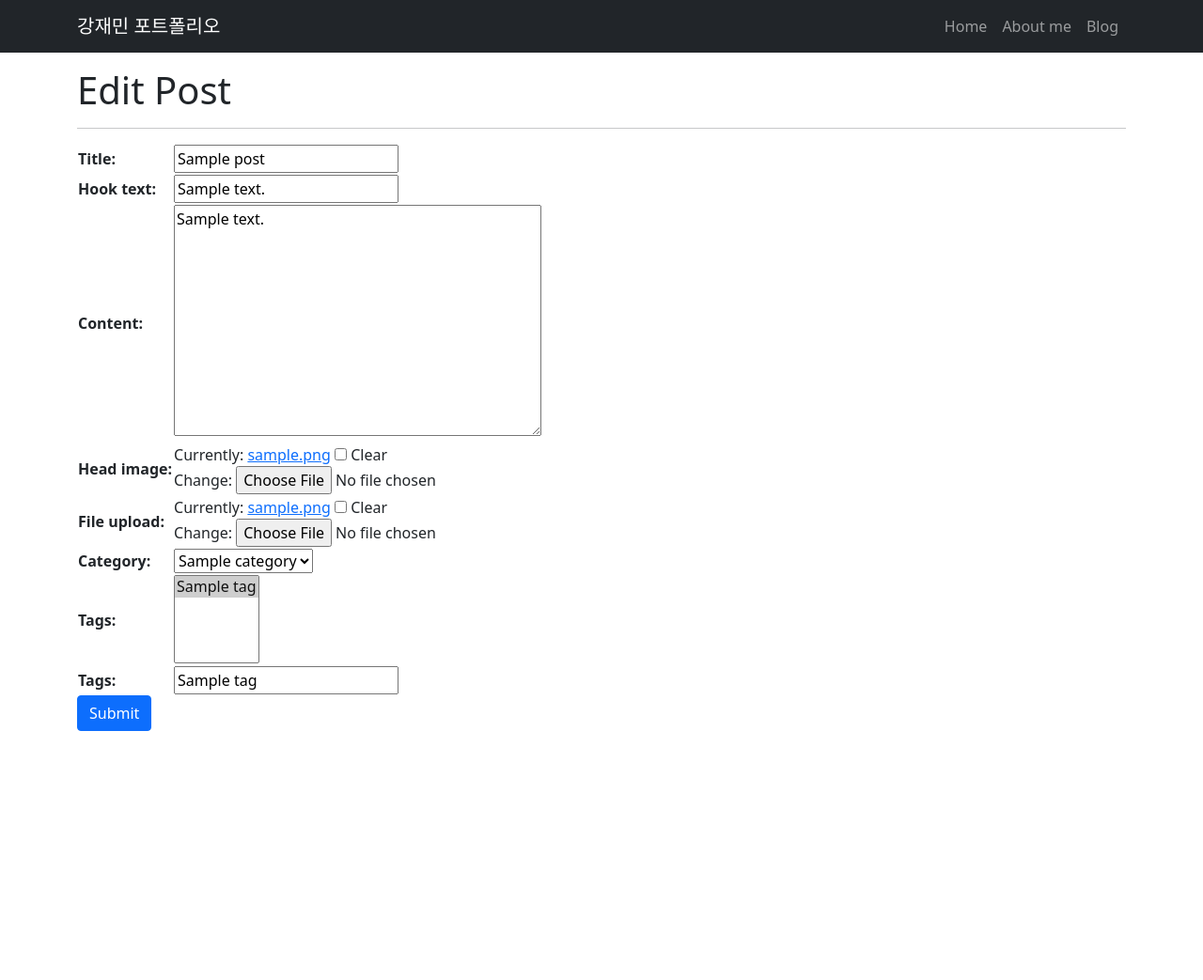
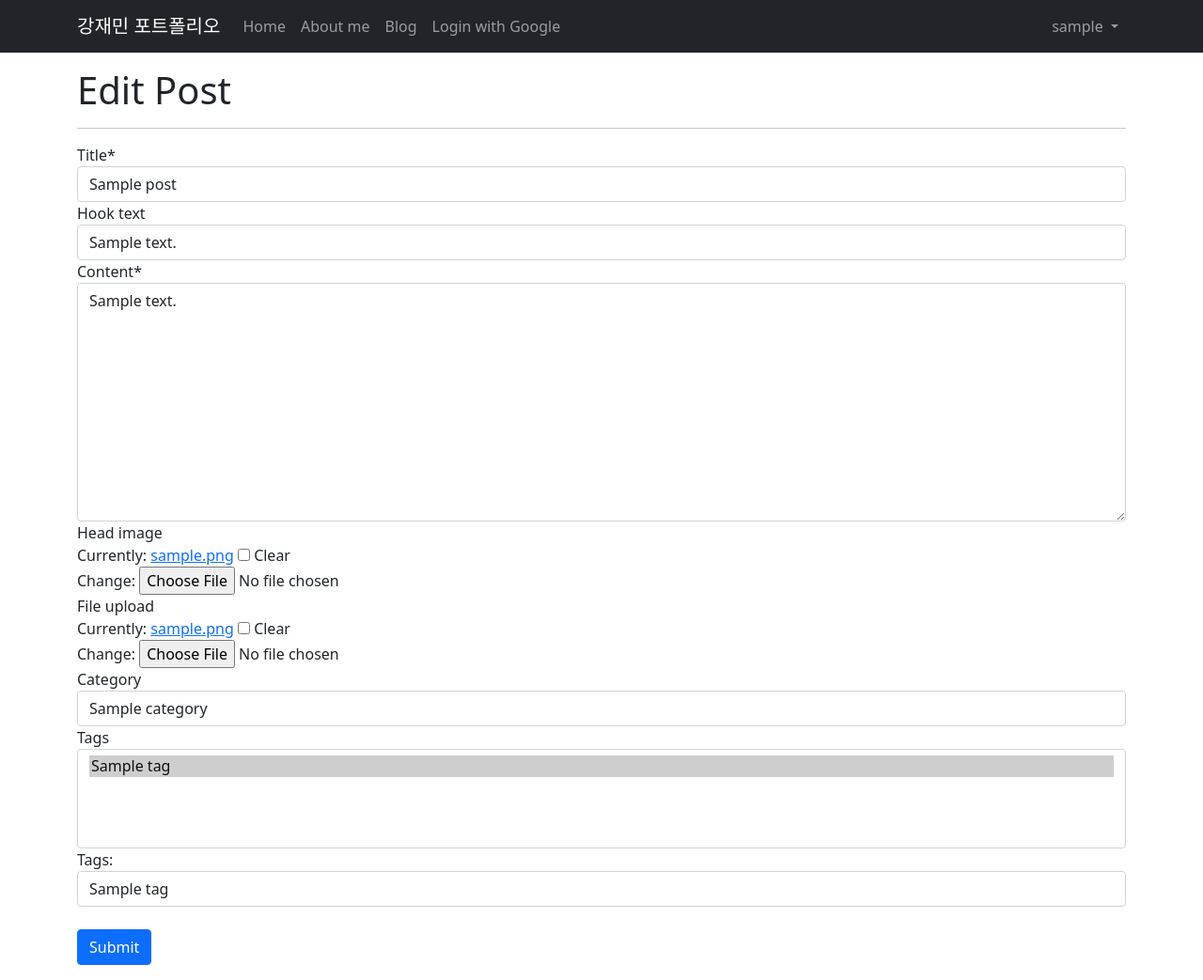
Before and after one commit to kangjaemingit/PortfolioPage_Django, a Django app: page /blog/update_post/1/ in a window 1280 px wide. Shown: the whole page at 94% size. Before the commit the page ends 778 px from the top, so only its background shows below. Run offline with Django 3.2, Linux system fonts and the light colour scheme; a user stored in the database is signed in; tables that the repository leaves empty hold one stand-in row (values such as "Sample post"); some libraries are stand-ins or nearby versions.

Commit message:
외부 라이브러리 사용 크리스피 폼, 마크다운, 구아로

```diff
--- a/blog/admin.py
+++ b/blog/admin.py
@@ -1,9 +1,10 @@
 from django.contrib import admin
+from markdownx.admin import MarkdownxModelAdmin
 
 # Register your models here.
 from .models import Post, Category, Tag
 
-admin.site.register(Post)
+admin.site.register(Post, MarkdownxModelAdmin)
 
 
 class CategoryAdmin(admin.ModelAdmin):
--- a/blog/models.py
+++ b/blog/models.py
@@ -1,5 +1,7 @@
 from django.db import models
 from django.contrib.auth.models import User
+from markdownx.models import MarkdownxField
+from markdownx.utils import markdown
 import os
 
 
@@ -29,7 +31,7 @@
 class Post(models.Model):
     title = models.CharField(max_length=30)
     hook_text = models.CharField(max_length=100, blank=True)
-    content = models.TextField()
+    content = MarkdownxField()
     head_image = models.ImageField(upload_to='blog/images/%Y/%m/%d', blank=True)
     file_upload = models.FileField(upload_to='blog/files/%Y/%m/%d', blank=True)
     created_at = models.DateTimeField(auto_now_add=True)
@@ -52,3 +54,6 @@
 
     def get_file_ext(self):
         return self.get_file_name().split('.')[-1]
+
+    def get_content_markdown(self):
+        return markdown(self.content)
--- a/blog/templates/blog/navbar.html
+++ b/blog/templates/blog/navbar.html
@@ -1,13 +1,60 @@
-    <nav class="navbar navbar-expand-lg navbar-dark bg-dark">
+{% load socialaccount %}
+
+<nav class="navbar navbar-expand-lg navbar-dark bg-dark">
         <div class="container">
             <a class="navbar-brand" href="/">강재민 포트폴리오</a>
             <button class="navbar-toggler" type="button" data-bs-toggle="collapse" data-bs-target="#navbarSupportedContent" aria-controls="navbarSupportedContent" aria-expanded="false" aria-label="Toggle navigation"><span class="navbar-toggler-icon"></span></button>
             <div class="collapse navbar-collapse" id="navbarSupportedContent">
-                <ul class="navbar-nav ms-auto mb-2 mb-lg-0">
+                <ul class="navbar-nav">
                     <li class="nav-item"><a class="nav-link" href="/">Home</a></li>
                     <li class="nav-item"><a class="nav-link" href="/about_me/">About me</a></li>
                     <li class="nav-item"><a class="nav-link" href="/blog/">Blog</a></li>
+                    <li class="nav-item"><a class="nav-link" href="{% provider_login_url 'google' %}">Login with Google</a></li>
+                </ul>
+                <ul class="navbar-nav ms-auto mb-2 mb-lg-0">
+                    {% if user.is_authenticated %}
+                    <li class="nav-item dropdown">
+                        <a class="nav-link dropdown-toggle" href="#" id="navbarDropdownMenuLink" role="button" data-bs-toggle="dropdown" aria-haspopup="true" aria-expanded="false">
+                            {{ user.username }}
+                        </a>
+                        <ul class="dropdown-menu" role="menu" aria-labelledby="navbarDropdownMenuLink">
+                            <li><a class="dropdown-item" href="/account/logout/">Log Out</a></li>
+                        </ul>
+                    </li>
+
+
+                    {% else %}
+                    <li class="nav-item">
+                        <a class="nav-link" href="#" data-bs-toggle="modal" data-bs-target="#loginModal">Log In</a>
+                    </li>
+                    {% endif %}
                 </ul>
             </div>
         </div>
     </nav>
+<div class="modal fade" id="loginModal" tabindex="-1" aria-labelledby="exampleModalLabel" aria-hidden="true">
+  <div class="modal-dialog">
+    <div class="modal-content">
+      <div class="modal-header">
+        <h5 class="modal-title" id="exampleModalLabel">Log In</h5>
+        <button type="button" class="btn-close" data-bs-dismiss="modal" aria-label="Close"></button>
+      </div>
+      <div class="modal-body">
+          <div class="row">
+              <div class="col-md-4 ms-auto">
+                  <a role="button" class="btn btn-outline-dark btn-block btn-sm" href="{% provider_login_url 'google' %}"><i class="fab fa-google"></i>Log in with Google</a>
+              </div>
+              <div class="col-md-4 ms-auto">
+                <a role="button" class="btn btn-outline-dark btn-block btn-sm" href="/account/login"><i class="far fa-envelope"></i>Log in with Username</a>
+              </div>
+              <div class="col-md-4 ms-auto">
+                <a role="button" class="btn btn-outline-dark btn-block btn-sm" href="/account/signup"}><i class="far fa-envelope"></i>Sign Up with Email Address</a>
+              </div>
+          </div>
+      </div>
+      <div class="modal-footer">
+        <button type="button" class="btn btn-secondary" data-bs-dismiss="modal">Close</button>
+      </div>
+    </div>
+  </div>
+</div>
--- a/blog/templates/blog/post_detail.html
+++ b/blog/templates/blog/post_detail.html
@@ -44,7 +44,7 @@
     <hr/>
     <!-- Post content-->
         <section class="mb-5">
-            <p class="fs-5 mb-4">{{post.content}}</p>
+            <p class="fs-5 mb-4">{{post.get_content_markdown | safe}}</p>
             {% if post.tags.exists %}
                 <i class="bi bi-tags"></i>
                 {% for tag in post.tags.iterator %}
--- a/blog/templates/blog/post_list.html
+++ b/blog/templates/blog/post_list.html
@@ -32,7 +32,7 @@
             {% if p.hook_text %}
                 <h5 class="text-muted">{{p.hook_text}}</h5>
             {% endif %}
-            <p class="card-text">{{p.content | truncatewords:45}} </p>
+            <p class="card-text">{{p.get_content_markdown | truncatewords_html:45 | safe}} </p>
             {% if p.tags.exists %}
                 <i class="bi bi-tags"></i>
                 {% for tag in p.tags.iterator %}
--- a/blog/templates/blog/post_update_form.html
+++ b/blog/templates/blog/post_update_form.html
@@ -1,4 +1,5 @@
 {% extends 'blog/base_full_width.html' %}
+{% load crispy_forms_tags %}
 
 {% block head_title %}Edit Post - Blog{% endblock %}
 
@@ -6,13 +7,13 @@
     <h1>Edit Post</h1>
     <hr/>
     <form method="post" enctype="multipart/form-data">{% csrf_token %}
-        <table>
-            {{ form }}
-            <tr>
-                <th><label for="id_tags_str">Tags:</label></th>
-                <td><input type="text" name="tags_str" id="id_tags_str" value="{{ tags_str_default }}"></td>
-            </tr>
-        </table>
+        {{ form | crispy }}
+        <div id="div_id_tags_str">
+            <label for="id_tags_str">Tags:</label>
+            <input type="text" name="tags_str" id="id_tags_str" class="textinput textInput form-control" value="{{ tags_str_default }}">
+        </div>
+        <br/>
         <button type="submit" class="btn btn-primary float-right">Submit</button>
     </form>
+    {{ form.media }}
 {% endblock %}
--- a/python_django_prj/urls.py
+++ b/python_django_prj/urls.py
@@ -22,7 +22,10 @@
 urlpatterns = [
     path('admin/', admin.site.urls),
     path('blog/', include('blog.urls')),
+    path('markdownx/', include('markdownx.urls')),
+    path('account/', include('allauth.urls')),
     path('', include('single_pages.urls')),
+
 ]
 
 urlpatterns += static(settings.MEDIA_URL, document_root=settings.MEDIA_ROOT)
```
Also changed, not shown: blog/templates/blog/post_form.html (+8 -7 lines), python_django_prj/settings.py (+23 -0 lines).
